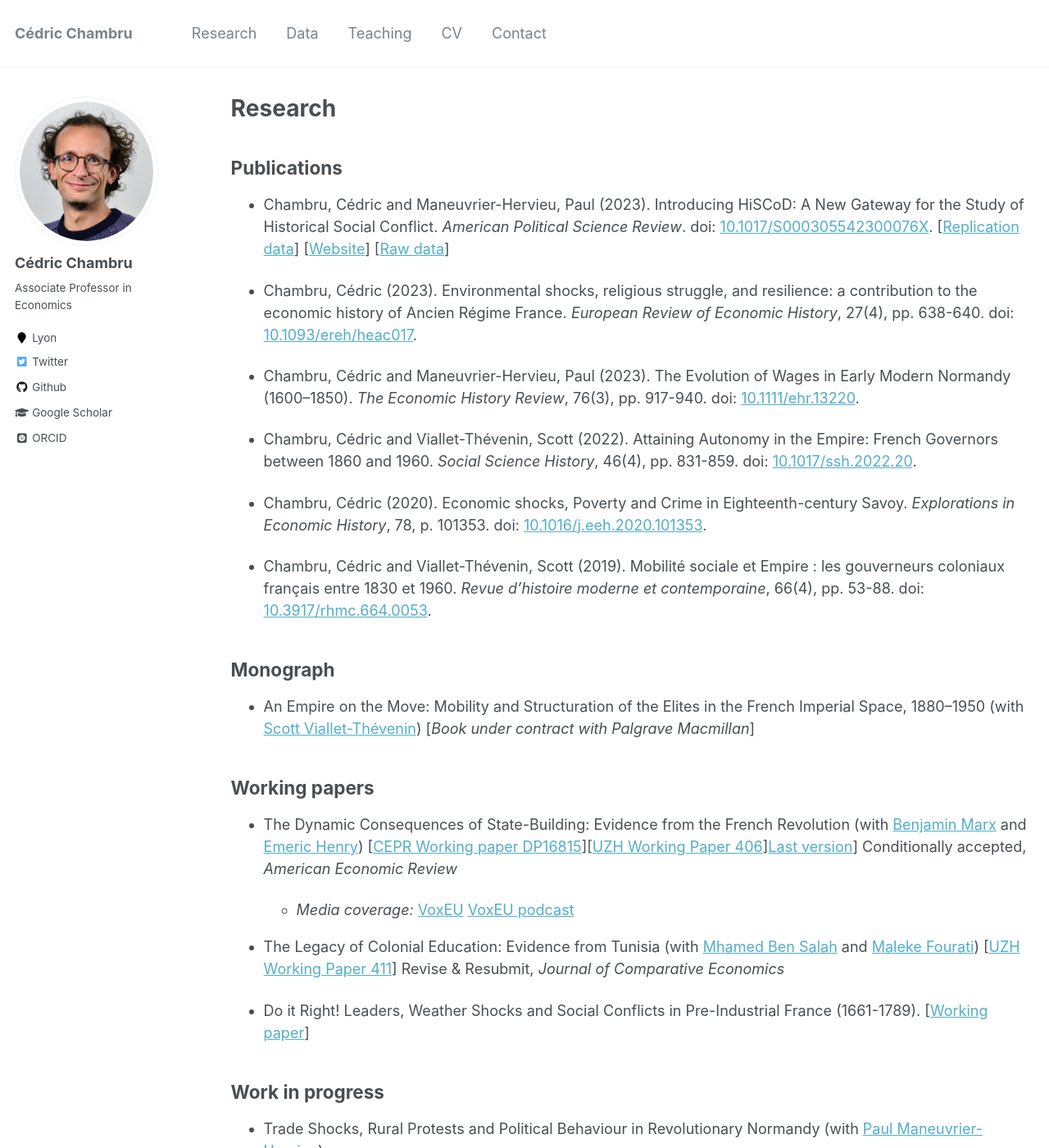
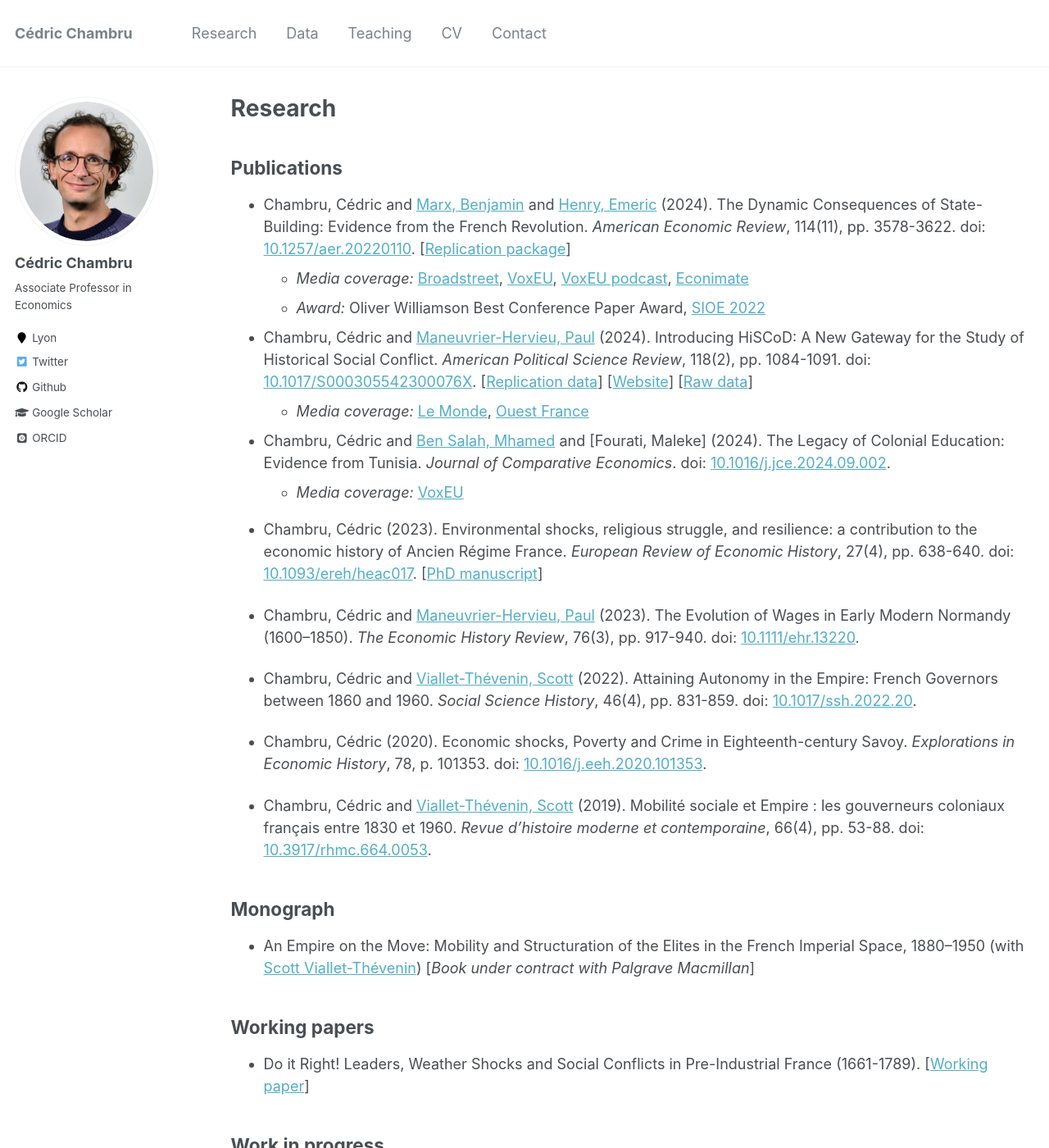
Before and after one commit to CedricChambru/CedricChambru.github.io, a Jekyll site: the page built from _pages/research.md, in a window 1280 px wide and 1400 px high. Shown: the whole window at 82% size. Built offline with Jekyll 4.4.1, drawn with Linux system fonts in a browser that asks for light colours; some web fonts are replaced; some of the changed text lies outside the part shown.

Commit message:
Update research.md

```diff
--- a/_pages/research.md
+++ b/_pages/research.md
@@ -10,29 +10,31 @@ redirect_from:
 
 ## Publications
 
-* Chambru, Cédric and Maneuvrier-Hervieu, Paul (2023). Introducing HiSCoD: A New Gateway for the Study of Historical Social Conflict. *American Political Science Review*. doi: [10.1017/S000305542300076X](https://doi.org/10.1017/S000305542300076X). [[Replication data](https://doi.org/10.7910/DVN/HGFLGK)] [[Website](https://www.unicaen.fr/hiscod)] [[Raw data](https://github.com/hiscod/hiscod-project)]
+* Chambru, Cédric and [Marx, Benjamin](https://sites.google.com/view/bmarx) and [Henry, Emeric](https://sites.google.com/site/emericmlhenry) (2024). The Dynamic Consequences of State-Building: Evidence from the French Revolution. *American Economic Review*, 114(11), pp. 3578-3622. doi: [10.1257/aer.20220110](https://doi.org/10.1257/aer.20220110). [[Replication package](https://doi.org/10.3886/E198461V1)]
+   - *Media coverage:* [Broadstreet](https://broadstreet.blog/2022/07/22/how-radical-administrative-reforms-unfold-evidence-from-frances-rotating-capitals), [VoxEU](https://voxeu.org/article/building-state-one-step-time), [VoxEU podcast](https://voxeu.org/vox-talks/french-revolution-state-building), [Econimate](https://youtu.be/fCKFnRsTUKE)
+   - *Award:* Oliver Williamson Best Conference Paper Award, [SIOE 2022](https://www.sioe.org/news/oliver-e-williamson-best-conference-paper-award-2022)
 
-* Chambru, Cédric (2023). Environmental shocks, religious struggle, and resilience: a contribution to the economic history of Ancien Régime France. *European Review of Economic History*, 27(4), pp. 638-640. doi: [10.1093/ereh/heac017](https://doi.org/10.1093/ereh/heac017).
+* Chambru, Cédric and [Maneuvrier-Hervieu, Paul](https://paulmaneuvrierhervieu.github.io) (2024). Introducing HiSCoD: A New Gateway for the Study of Historical Social Conflict. *American Political Science Review*, 118(2), pp. 1084-1091. doi: [10.1017/S000305542300076X](https://doi.org/10.1017/S000305542300076X). [[Replication data](https://doi.org/10.7910/DVN/HGFLGK)] [[Website](https://www.unicaen.fr/hiscod)] [[Raw data](https://github.com/hiscod/hiscod-project)]
+   - *Media coverage:* [Le Monde](https://www.lemonde.fr/idees/article/2021/05/20/deux-siecles-de-revoltes-populaires-decryptees-le-gilet-jaune-se-porte-depuis-bien-longtemps_6080797_3232.html), [Ouest France](https://www.ouest-france.fr/normandie/caen-14000/entretien-hiscod-la-base-de-donnees-sur-les-emeutes-developpee-a-caen-d995b80e-003b-11ec-89f6-98e781273c08)
 
-* Chambru, Cédric and Maneuvrier-Hervieu, Paul (2023). The Evolution of Wages in Early Modern Normandy (1600–1850). *The Economic History Review*, 76(3), pp. 917-940. doi: [10.1111/ehr.13220](https://doi.org/10.1111/ehr.13220).
+* Chambru, Cédric and [Ben Salah, Mhamed](https://mhamedbensalah.github.io) and [Fourati, Maleke] (2024). The Legacy of Colonial Education: Evidence from Tunisia. *Journal of Comparative Economics*. doi: [10.1016/j.jce.2024.09.002](https://doi.org/10.1016/j.jce.2024.09.002). <!-- [[Replication package](https://doi.org/10.5281/zenodo.13926269)] -->
+  - *Media coverage:* [VoxEU](https://cepr.org/voxeu/columns/addressing-lingering-effects-colonial-influence-educational-institutions)
 
-* Chambru, Cédric and Viallet-Thévenin, Scott (2022). Attaining Autonomy in the Empire: French Governors between 1860 and 1960. *Social Science History*, 46(4), pp. 831-859. doi: [10.1017/ssh.2022.20](https://doi.org/10.1017/ssh.2022.20).
+* Chambru, Cédric (2023). Environmental shocks, religious struggle, and resilience: a contribution to the economic history of Ancien Régime France. *European Review of Economic History*, 27(4), pp. 638-640. doi: [10.1093/ereh/heac017](https://doi.org/10.1093/ereh/heac017).  [[PhD manuscript](https://archive-ouverte.unige.ch/unige:119759)]
+
+* Chambru, Cédric and [Maneuvrier-Hervieu, Paul](https://paulmaneuvrierhervieu.github.io) (2023). The Evolution of Wages in Early Modern Normandy (1600–1850). *The Economic History Review*, 76(3), pp. 917-940. doi: [10.1111/ehr.13220](https://doi.org/10.1111/ehr.13220).
+
+* Chambru, Cédric and [Viallet-Thévenin, Scott](https://cv.archives-ouvertes.fr/scott-viallet-thevenin) (2022). Attaining Autonomy in the Empire: French Governors between 1860 and 1960. *Social Science History*, 46(4), pp. 831-859. doi: [10.1017/ssh.2022.20](https://doi.org/10.1017/ssh.2022.20).
 
 * Chambru, Cédric (2020). Economic shocks, Poverty and Crime in Eighteenth-century Savoy. *Explorations in Economic History*, 78, p. 101353. doi: [10.1016/j.eeh.2020.101353](https://doi.org/10.1016/j.eeh.2020.101353).
 
-* Chambru, Cédric and  Viallet-Thévenin, Scott (2019). Mobilité sociale et Empire : les gouverneurs coloniaux français entre 1830 et 1960. *Revue d'histoire moderne et contemporaine*, 66(4), pp. 53-88. doi: [10.3917/rhmc.664.0053](https://doi.org/10.3917/rhmc.664.0053).
+* Chambru, Cédric and  [Viallet-Thévenin, Scott](https://cv.archives-ouvertes.fr/scott-viallet-thevenin) (2019). Mobilité sociale et Empire : les gouverneurs coloniaux français entre 1830 et 1960. *Revue d'histoire moderne et contemporaine*, 66(4), pp. 53-88. doi: [10.3917/rhmc.664.0053](https://doi.org/10.3917/rhmc.664.0053).
 
 ## Monograph
 
 * An Empire on the Move: Mobility and Structuration of the Elites in the French Imperial Space, 1880–1950 (with [Scott Viallet-Thévenin](https://cv.archives-ouvertes.fr/scott-viallet-thevenin)) [*Book under contract with Palgrave Macmillan*]
 
 ## Working papers
-
-* The Dynamic Consequences of State-Building: Evidence from the French Revolution (with [Benjamin Marx](https://sites.google.com/view/bmarx) and [Emeric Henry](https://sites.google.com/site/emericmlhenry)) [[CEPR Working paper DP16815](https://cepr.org/active/publications/discussion_papers/dp.php?dpno=16815)][[UZH Working Paper 406](https://doi.org/10.5167/uzh-217105)][Last version](https://drive.google.com/file/d/1Wll4seH5huKJU6ll9ziLA4ixs7BJzSG8/view)] Conditionally accepted, *American Economic Review*
-
-   - *Media coverage:* [VoxEU](https://voxeu.org/article/building-state-one-step-time) [VoxEU podcast](https://voxeu.org/vox-talks/french-revolution-state-building)
-
-* The Legacy of Colonial Education: Evidence from Tunisia (with [Mhamed Ben Salah](https://mhamedbensalah.github.io) and [Maleke Fourati](https://sites.google.com/view/malekefourati)) [[UZH Working Paper 411](https://doi.org/10.5167/uzh-218541)] Revise & Resubmit, *Journal of Comparative Economics*
 
 * Do it Right! Leaders, Weather Shocks and Social Conflicts in Pre-Industrial France (1661-1789). [[Working paper](https://doi.org/10.5167/uzh-186150)]
 
```
Also changed, not shown: other parts of _pages/research.md (+1 -1 lines).
